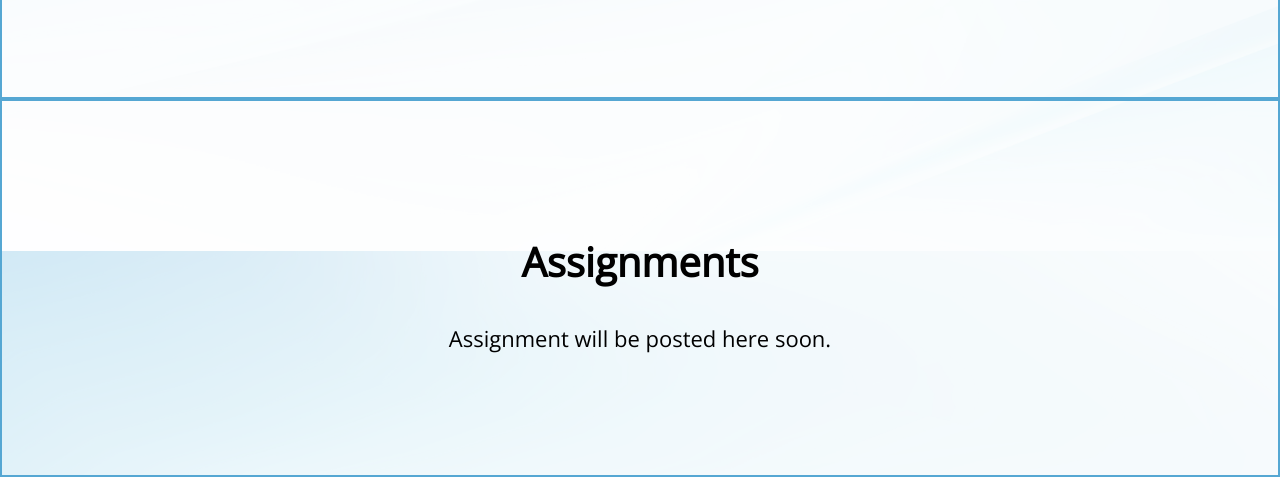
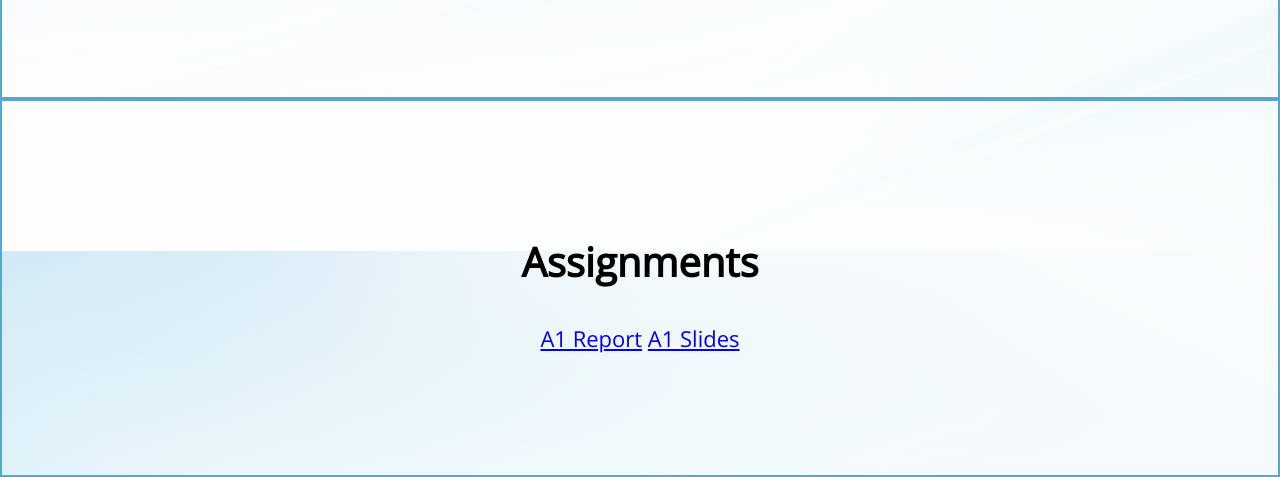
Before and after one commit to 1fongnat/1fongnat.github.io, a plain HTML site: page index.html in a window 1280 px wide. Shown: the part 1349-1826 px from the top of the page. Drawn offline with nearby package versions, Linux system fonts and the light colour scheme.

Commit message:
Adding report and slides

```diff
--- a/index.html
+++ b/index.html
@@ -72,7 +72,9 @@
 
     <section id="assignments" class="section">
         <h2>Assignments</h2>
-        <p>Assignment will be posted here soon.</p>
+        <p><a target = "_blank" href="https://drive.google.com/file/d/1equ9tG4ujAL7iGQ3fauaewb2-TjelpN-/view?usp=drive_link"> A1 Report</a>
+            <a target = "_blank" href="https://docs.google.com/presentation/d/1KOvgVo-3Kwbli6pOmvbNIRYhFA5bFCwD/edit?usp=drive_link&ouid=107012667041907638104&rtpof=true&sd=true"> A1 Slides</a>
+        </p>
     </section>
 
     <script src="script.js"></script>
```
